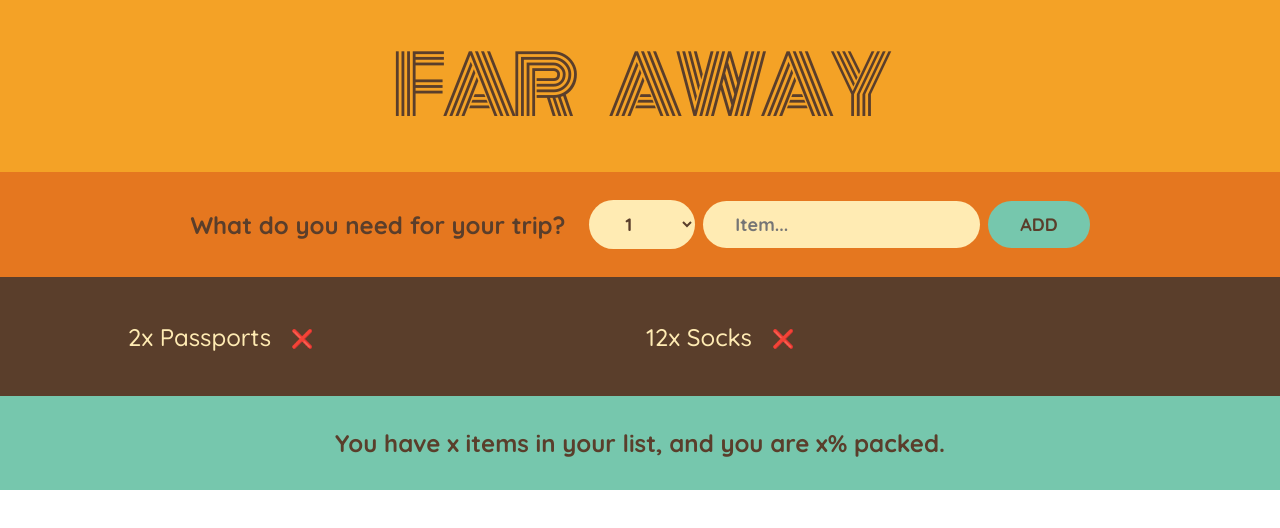
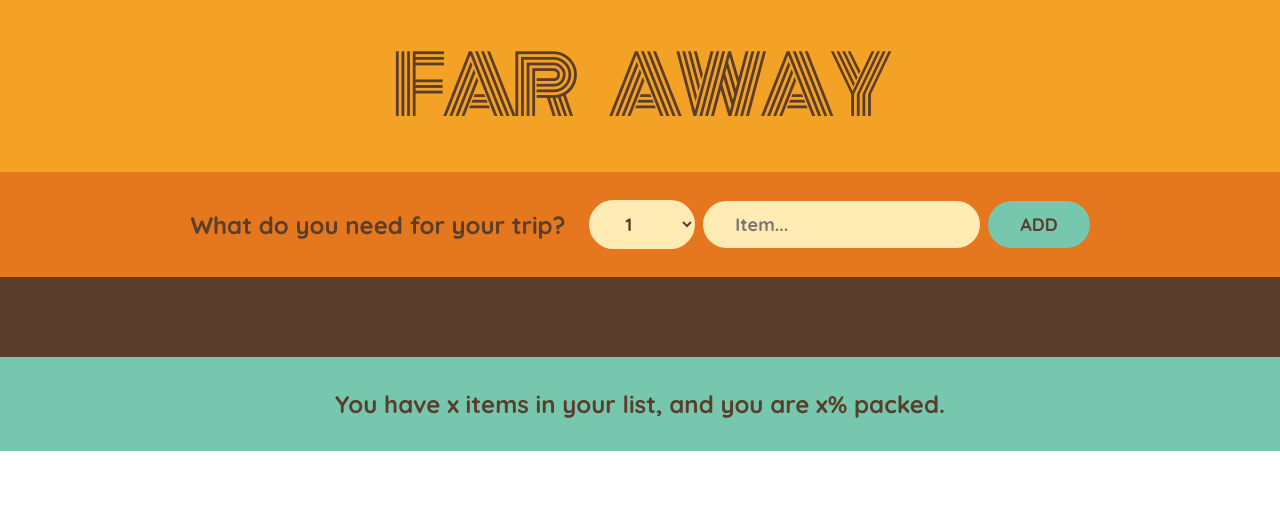
Before and after one commit to jacobrees/Travel-List, a React (Create React App) app: page / in a window 1280 px wide. Shown: the top 528 px of the page. Built offline with nearby package versions, Linux system fonts and the light colour scheme.

Commit message:
Add items to list by lifting state up

```diff
--- a/src/App.js
+++ b/src/App.js
@@ -6,11 +6,16 @@
 ];
 
 export default function App() {
+  const [items, setItems] = useState([]);
+  function handleAddItems(item) {
+    setItems((items) => [...items, item]);
+  }
+
   return (
     <div className="App">
       <Logo />
-      <Form />
-      <PackagingList />
+      <Form onAddItems={handleAddItems} />
+      <PackagingList items={items} />
       <Stats />
     </div>
   );
@@ -20,7 +25,7 @@
   return <h1>Far Away</h1>;
 }
 
-function Form() {
+function Form({ onAddItems }) {
   const [description, setDescription] = useState("");
   const [quantity, setQuantity] = useState(1);
 
@@ -35,7 +40,8 @@
       quantity: quantity,
       packed: false,
     };
-    console.log(newItem);
+
+    onAddItems(newItem);
 
     setDescription("");
     setQuantity(1);
@@ -78,11 +84,11 @@
   );
 }
 
-function PackagingList() {
+function PackagingList({ items }) {
   return (
     <div className="list">
       <ul>
-        {initialItems.map((item) => (
+        {items.map((item) => (
           <Item item={item} key={item.id} />
         ))}
       </ul>
```
